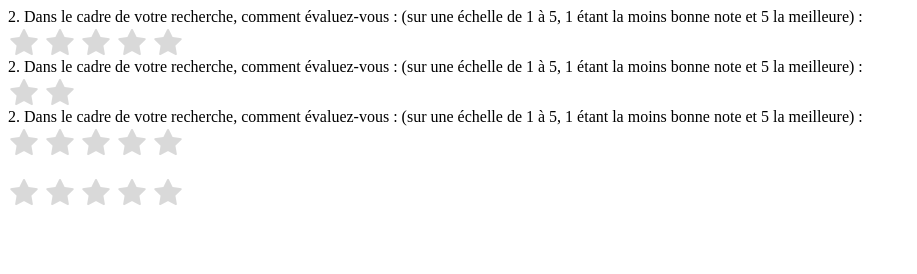
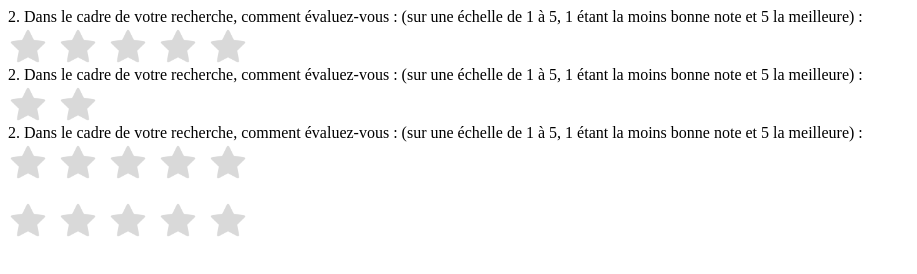
Before and after one commit to AlexBelin/Radio-to-Rate-Stars, a plain HTML site: page index.html in a window 1280 px wide. Shown: the whole page, without its empty margins (0-917 px from the left). Drawn offline with Linux system fonts and the light colour scheme.

Commit message:
Add files via upload

```diff
--- a/index.html
+++ b/index.html
@@ -127,7 +127,7 @@
     </script>
 
     <script>
-        var radiosStars = new radioToStars({'target': '.radios-to-ratestars', 'gap': '4px', 'dim': '32px', 'starOn': 'star_on.png', 'starOff': 'star_off.png'});
+        var radiosStars = new radioToStars({'target': '.radios-to-ratestars', 'gap': '10px', 'dim': '40px', 'starOn': 'star_on.png', 'starOff': 'star_off.png'});
         radiosStars.init();
     </script>
 </body>
```
